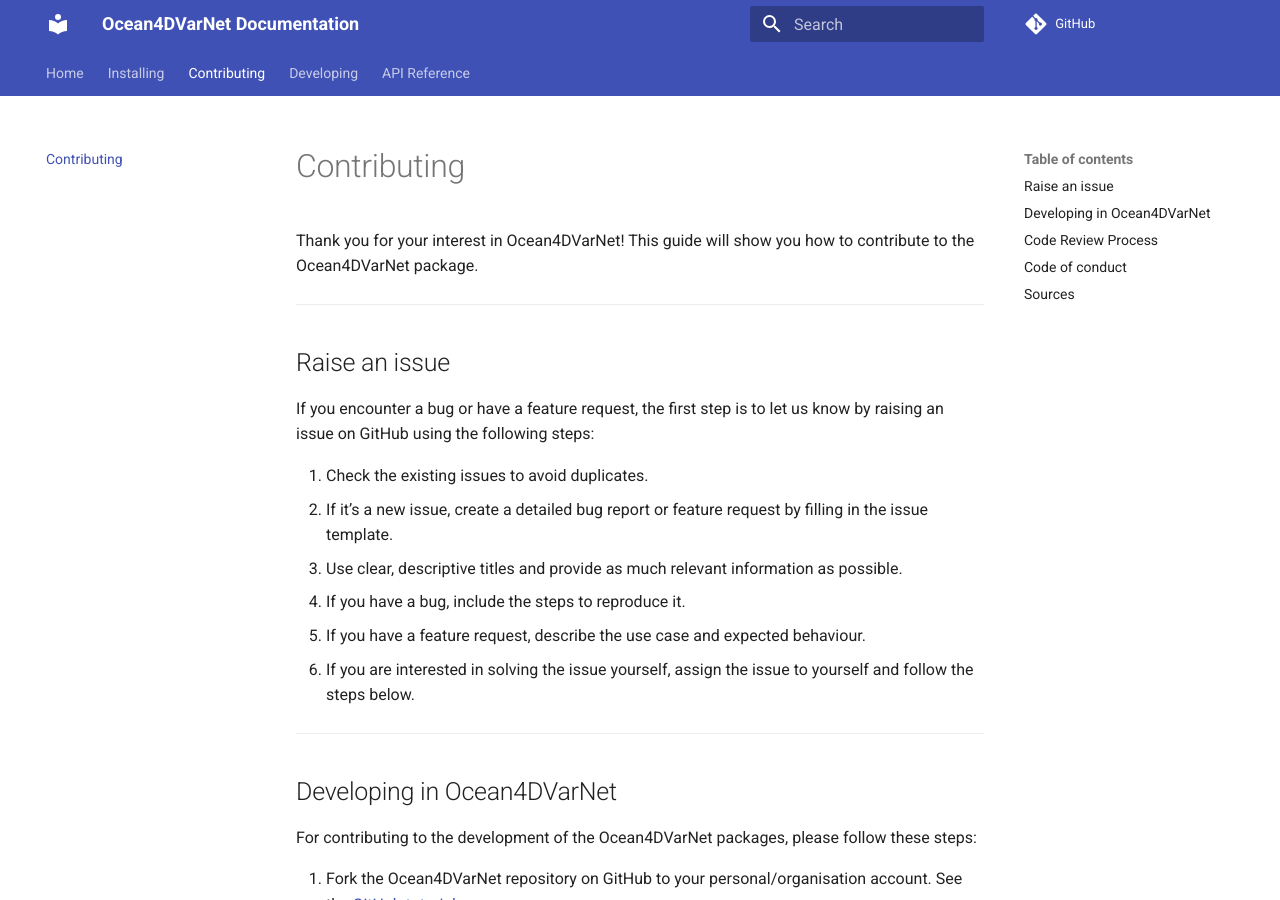
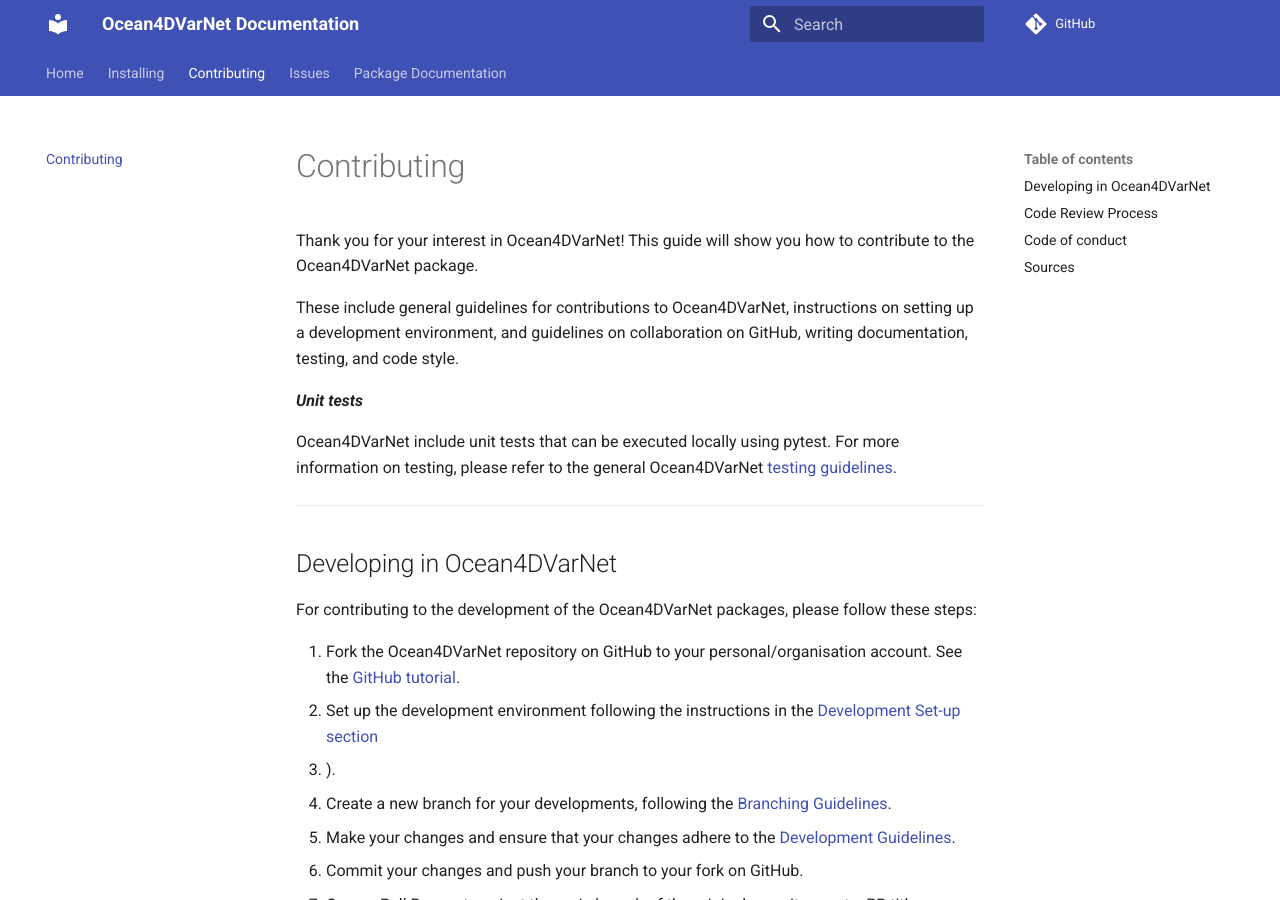
Before and after one commit to ebraux/ocean4dvarnet, an MkDocs documentation site: the page built from docs/contributing.md, in a window 1280 px wide and 900 px high. Built offline with MkDocs 1.6.1 and Material for MkDocs 9.7.7, drawn with Linux system fonts in a browser that asks for light colours; comment, search, counter and statistics services are not loaded.

Commit message:
update doc

```diff
--- a/docs/contributing.md
+++ b/docs/contributing.md
@@ -2,17 +2,14 @@
 
 Thank you for your interest in Ocean4DVarNet! This guide will show you how to contribute to the Ocean4DVarNet package.
 
----
-## Raise an issue
 
-If you encounter a bug or have a feature request, the first step is to let us know by raising an issue on GitHub using the following steps:
+These include general guidelines for contributions to Ocean4DVarNet, instructions on setting up a development environment, and guidelines on collaboration on GitHub, writing documentation, testing, and code style.
 
-1. Check the existing issues to avoid duplicates.
-2. If it’s a new issue, create a detailed bug report or feature request by filling in the issue template.
-3. Use clear, descriptive titles and provide as much relevant information as possible.
-4. If you have a bug, include the steps to reproduce it.
-5. If you have a feature request, describe the use case and expected behaviour.
-6. If you are interested in solving the issue yourself, assign the issue to yourself and follow the steps below.
+
+***Unit tests***
+
+Ocean4DVarNet include unit tests that can be executed locally using pytest. For more information on testing, please refer to the general Ocean4DVarNet [testing guidelines](./contributing/testing.md).
+
 
 ---
 ## Developing in Ocean4DVarNet
@@ -20,7 +17,7 @@ If you encounter a bug or have a feature request, the first step is to let us kn
 For contributing to the development of the Ocean4DVarNet packages, please follow these steps:
 
 1. Fork the Ocean4DVarNet repository on GitHub to your personal/organisation account. See the [GitHub tutorial](https://docs.github.com/en/get-started/quickstart/fork-a-repo).
-2. Set up the development environment following the instructions in the [Development Set-up section](./development.md)
+2. Set up the development environment following the instructions in the [Development Set-up section](./developing.md)
 3. ).
 4. Create a new branch for your developments, following the [Branching Guidelines](./contributing/guidelines.md#branching-guidelines).
 5. Make your changes and ensure that your changes adhere to the [Development Guidelines](./contributing/guidelines.md#development-guidelines).
--- a/mkdocs.yml
+++ b/mkdocs.yml
@@ -28,15 +28,15 @@ nav:
   - Home: index.md
   - Installing: installing.md
   - Contributing: contributing.md
-  - Developing: developing.md
-  - API Reference:
-      - data: api/data.md
-      - evaluate: api/evaluate.md
-      - models: api/models.md
-      - plot: api/plot.md
-      - process: api/process.md
-      - train: api/train.md
-      - utils: api/utils.md
+  - Issues: issues.md
+  - Package Documentation:
+      - data: documentation/data.md
+      - evaluate: documentation/evaluate.md
+      - models: documentation/models.md
+      - plot: documentation/plot.md
+      - process: documentation/process.md
+      - train: documentation/train.md
+      - utils: documentation/utils.md
 
 
 markdown_extensions:
```
Also changed, not shown: README.md (+40 -8 lines), docs/concepts.md (added, +39 -0 lines), docs/index.md (+13 -33 lines), docs/installing.md (+5 -2 lines), docs/issue.md (added, +10 -0 lines), docs/usage/index.md (added, +25 -0 lines), docs/documentation/data.md (renamed from docs/api/data.md), docs/documentation/evaluate.md (renamed from docs/api/evaluate.md), docs/documentation/models.md (renamed from docs/api/models.md), docs/documentation/plot.md (renamed from docs/api/plot.md), docs/documentation/process.md (renamed from docs/api/process.md), docs/documentation/train.md (renamed from docs/api/train.md), docs/documentation/utils.md (renamed from docs/api/utils.md), docs/usage/inference.md (added), 1 more files.
